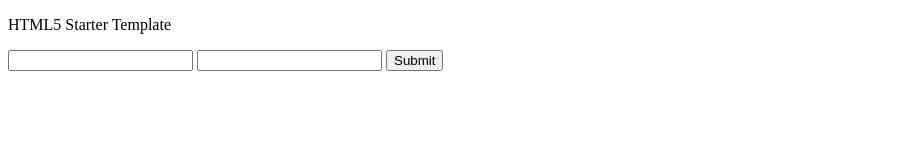
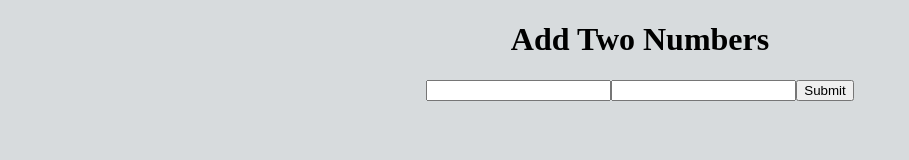
Before and after one commit to JKaram/serverless-example, a plain HTML site: page index.html in a window 1280 px wide. Shown: the whole page, without its empty margins (0-909 px from the left). Drawn offline with Linux system fonts and the light colour scheme.

Commit message:
add style

```diff
--- a/index.html
+++ b/index.html
@@ -12,8 +12,9 @@
     </head>
     <body>
 
-        <p>HTML5 Starter Template</p>
 
+    <div >
+        <h1>Add Two Numbers</h1>
     <form id="form">
         <input type="number" id="num-one">
         <input type="number" id="num-two">
@@ -21,6 +22,7 @@
     </form>
 
     <div id="status"></div>
+    </div>
     <script type="text/javascript" src="scripts.js"></script>
     </body>
 </html>
--- a/style.css
+++ b/style.css
@@ -0,0 +1,18 @@
+body {
+  height: 100vh;
+  background: #d7dbdd;
+}
+
+#status,
+h1 {
+  text-align: center;
+}
+
+form {
+  display: flex;
+  justify-content: center;
+}
+
+#status {
+  font-size: 20px;
+}
```
